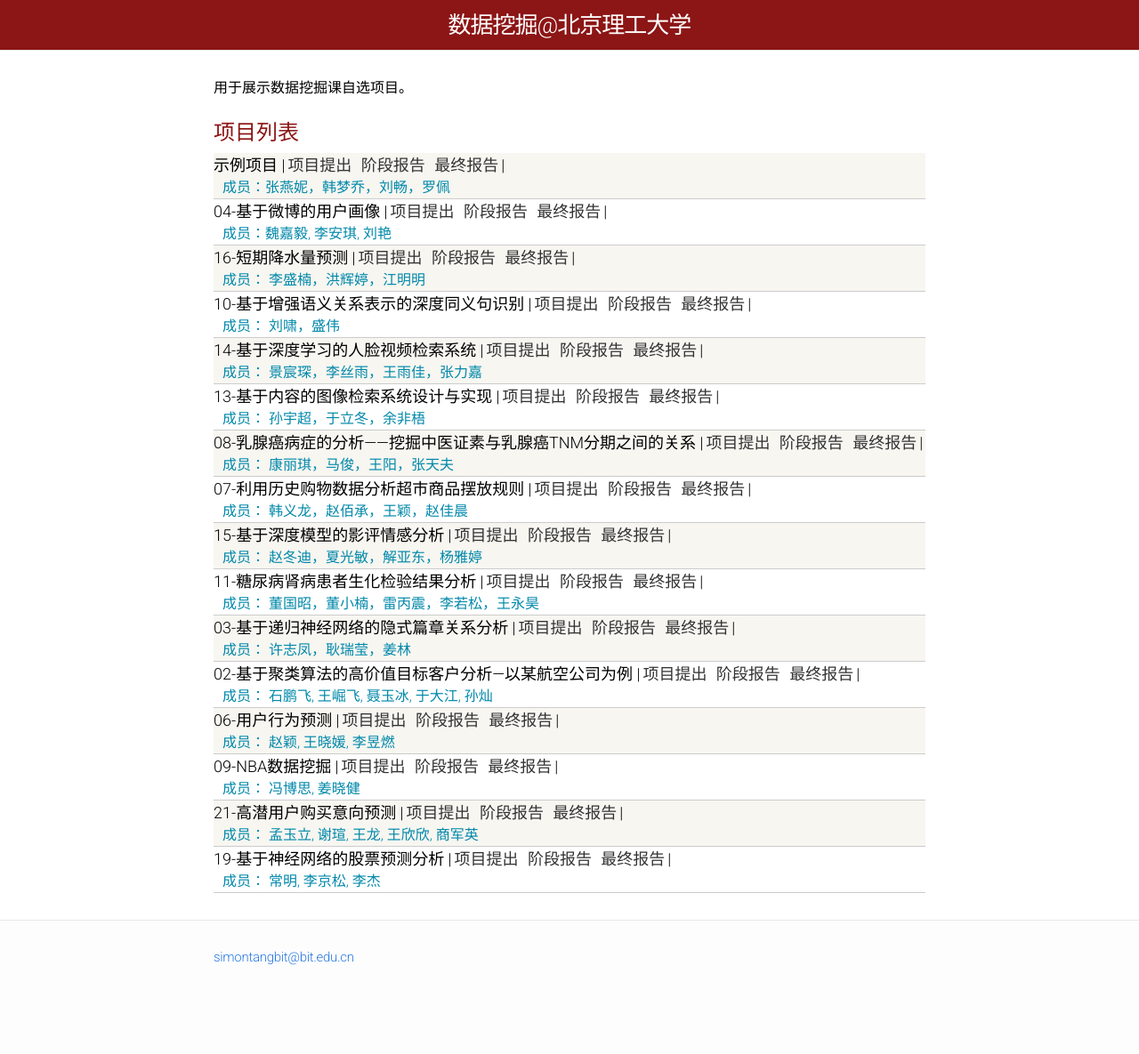
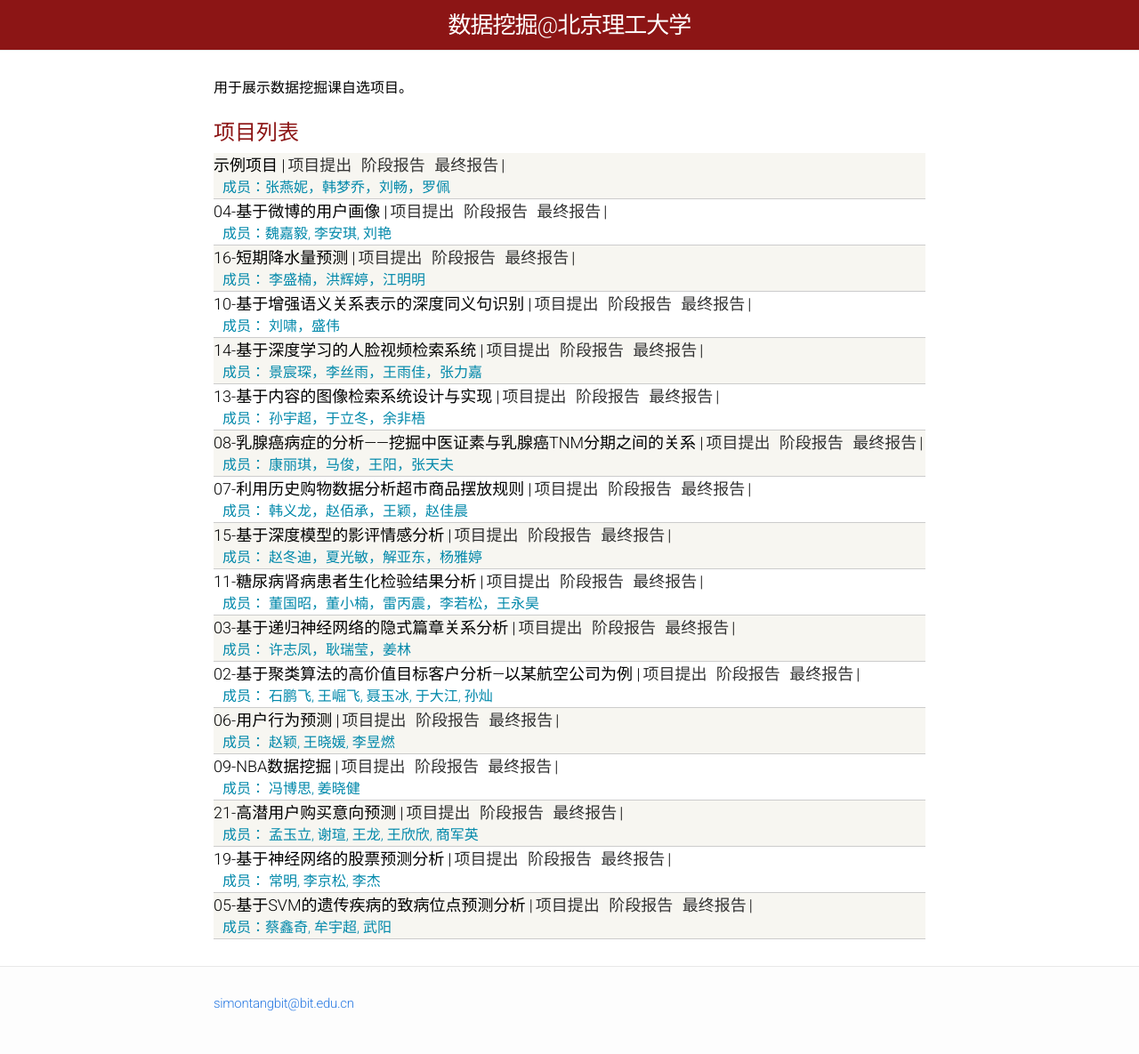
Before and after one commit to BITDM/bitdm.github.io, a Jekyll site: the page built from 2017/index.html, in a window 1280 px wide. Shown: the whole page at 89% size. Built offline with Jekyll 4.4.1, drawn with Linux system fonts in a browser that asks for light colours; before the commit the page ends 1133 px from its top, so only the background shows below that.

Commit message:
Update index.html
Add group 05

```diff
--- a/2017/index.html
+++ b/2017/index.html
@@ -140,5 +140,13 @@
       <a href="#">最终报告</a>|
       <div class="kw">成员： 常明, 李京松, 李杰</div>
     </div>
+
+    <div class="materials-item">
+      05-基于SVM的遗传疾病的致病位点预测分析
+      |<a href="/2017/projects/p05/proposal/">项目提出</a>
+      <a href="#">阶段报告</a>
+      <a href="#">最终报告</a>|
+      <div class="kw">成员：蔡鑫奇, 牟宇超, 武阳</div>
+    </div>
   </div>
 </div>
```
